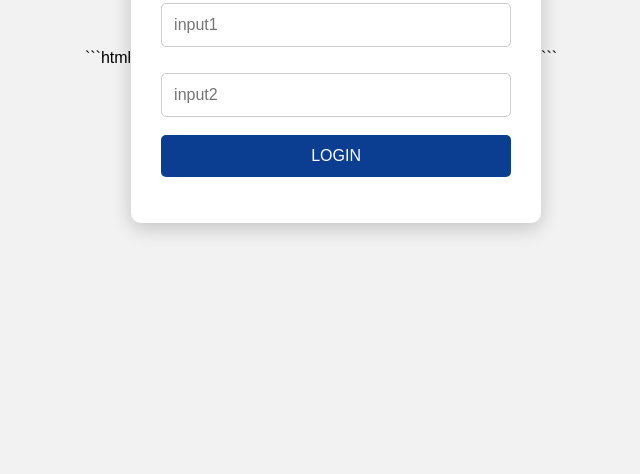
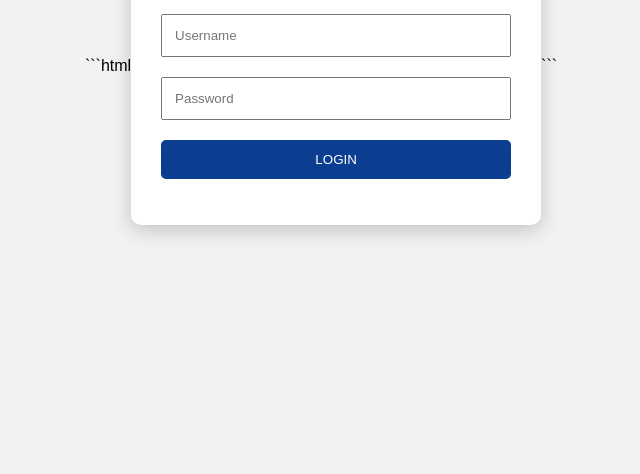
Before and after one commit to dharmaaa15/Assignment-5, a plain HTML site: page index.html in a window 1280 px wide. Shown: the part 342-816 px from the top of the page, without its empty margins (319-959 px from the left). Drawn offline with Linux system fonts and the light colour scheme.

Commit message:
index.html

```diff
--- a/index.html
+++ b/index.html
@@ -14,44 +14,36 @@
             justify-content: center;
             align-items: center;
             height: 100vh;
-            margin: 0;
         }
 
         .login-box {
+            background: white;
             width: 350px;
-            background: white;
             padding: 30px;
             border-radius: 10px;
-            box-shadow: 0 5px 20px rgba(0,0,0,0.2);
+            box-shadow: 0 5px 20px rgba(0,0,0,.2);
         }
 
         h2 {
             text-align: center;
-            margin-bottom: 25px;
         }
 
         input {
             width: 100%;
             padding: 12px;
-            margin: 8px 0 18px;
-            border: 1px solid #ccc;
-            border-radius: 5px;
-            font-size: 16px;
+            margin: 10px 0;
+            box-sizing: border-box;
         }
 
         button {
             width: 100%;
             padding: 12px;
+            margin-top: 10px;
             background: #0b3d91;
             color: white;
-            border: none;
+            border: 0;
             border-radius: 5px;
-            font-size: 16px;
             cursor: pointer;
-        }
-
-        button:hover {
-            background: #062b68;
         }
     </style>
 </head>
@@ -59,40 +51,42 @@
 <body>
 
 <div class="login-box">
-
     <h2>LOGIN</h2>
 
-        <!-- Getform endpoint -->
-        <form
-            action="https://getform.io/f/YOUR-FORM-ENDPOINT"
-            method="POST"
-            accept-charset="UTF-8"
-        >
+    <form onsubmit="demoLogin(event)">
 
-            <!-- INPUT 1: input1 -->
+        <!-- INPUT 1 -->
         <input
             type="text"
-                name="input1"
-                placeholder="input1"
+            id="username"
+            placeholder="Username"
+            autocomplete="username"
             required
         >
 
-            <!-- INPUT 2: input2 -->
+        <!-- INPUT 2 -->
         <input
-                type="input2"
-                name="input2"
-                placeholder="input2"
+            type="password"
+            id="password"
+            placeholder="Password"
+            autocomplete="current-password"
             required
         >
 
         <!-- LOGIN BUTTON -->
-            <button type="submit">
-                LOGIN
-            </button>
+        <button type="submit">LOGIN</button>
 
     </form>
+</div>
 
-    </div>
+<script>
+function demoLogin(event) {
+    event.preventDefault();
+
+    // Demo only — the password is NOT transmitted anywhere.
+    alert("Demo login submitted.");
+}
+</script>
 
 </body>
 </html>
```
Lines whose indentation alone changed are shown as unchanged.
